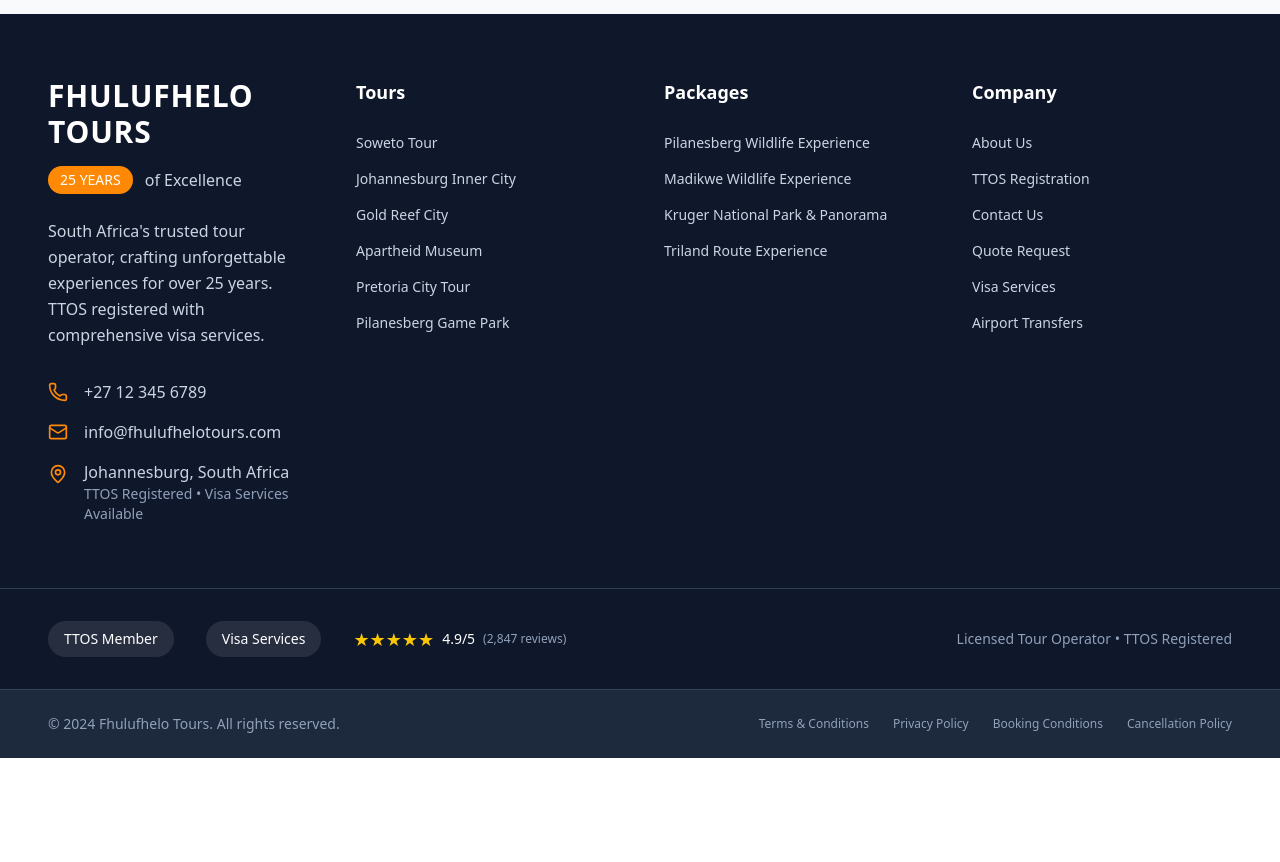
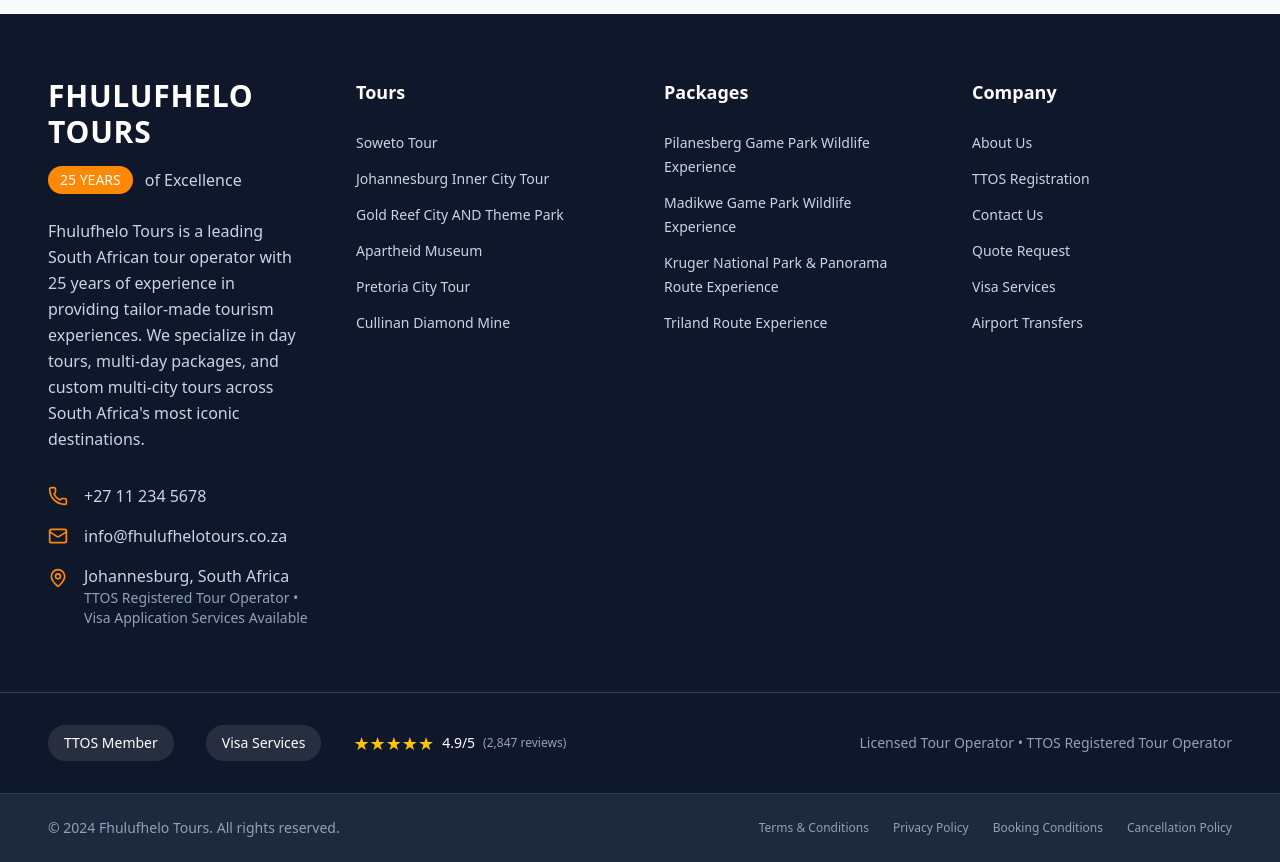
Before and after one commit to ubucode100/fhulufhelo-tours-website, a Next.js app: page / in a window 1280 px wide. Shown: the part 6200-7062 px from the top of the page. Before the commit the page ends 6958 px from the top, so only its background shows below. Built offline with nearby package versions, Linux system fonts and the light colour scheme.

Commit message:
feat: data updates

```diff
--- a/app/day-tours/[id]/page.tsx
+++ b/app/day-tours/[id]/page.tsx
@@ -12,94 +12,24 @@ import {
   BreadcrumbPage,
   BreadcrumbSeparator,
 } from "@/components/ui/breadcrumb"
-import { WhatsAppButton } from "@/components/whatsapp-button"
+import WhatsAppButton from "@/components/whatsapp-button"
 import { SwipeableGallery } from "@/components/swipeable-gallery"
+import { dayTours } from "@/data/packages"
+import { use } from "react"
+export default function DayTourDetailPage({ params }: { params: Promise<{ id: string }> }) {
 
-export default function DayTourDetailPage({ params }: { params: { id: string } }) {
-  // This would normally fetch data based on params.id
-  // For now, using mock data for the specific tour
-  const tour = {
-    id: params.id,
-    name: "Soweto Tour", // This would be dynamic based on ID
-    description:
-      "Experience the vibrant culture and rich history of Soweto, South Africa's most famous township. This immersive tour takes you through the heart of Soweto, where you'll discover the stories of struggle and triumph that shaped modern South Africa. Visit historical landmarks, meet local residents, and experience the authentic spirit of this remarkable community.",
-    duration: "6 hours",
-    groupSize: "8-12 people",
-    price: 850,
-    location: "Soweto, Johannesburg",
-    transport: "Air-conditioned minibus",
-    rating: 4.8,
-    reviewCount: 324,
-    difficulty: "Easy",
-    bestTime: "Year round",
-    highlights: [
-      "Mandela House Museum",
-      "Hector Pieterson Memorial",
-      "Vilakazi Street",
-      "Local shebeen visit",
-      "Traditional lunch",
-      "Orlando Towers",
-    ],
-    inclusions: [
-      "Professional tour guide",
-      "Transportation",
-      "Entrance fees",
-      "Traditional lunch",
-      "Bottled water",
-      "Hotel pickup and drop-off",
-    ],
-    itinerary: [
-      {
-        time: "08:00",
-        title: "Hotel Pickup",
-        description: "Pickup from your Johannesburg hotel and brief orientation about the day ahead",
-      },
-      {
-        time: "09:00",
-        title: "Vilakazi Street",
-        description: "Visit the famous street where both Nelson Mandela and Desmond Tutu lived",
-      },
-      {
-        time: "10:30",
-        title: "Mandela House Museum",
-        description: "Explore the former home of Nelson Mandela, now a museum showcasing his life",
-      },
-      {
-        time: "12:00",
-        title: "Traditional Lunch",
-        description: "Enjoy authentic South African cuisine at a local restaurant",
-      },
-      {
-        time: "13:30",
-        title: "Hector Pieterson Memorial",
-        description: "Learn about the 1976 student uprising and its significance in South African history",
-      },
-      {
-        time: "15:00",
-        title: "Local Community Visit",
-        description: "Meet local residents and experience daily life in Soweto",
-      },
-      {
-        time: "16:00",
-        title: "Return Journey",
-        description: "Return to your hotel with time for reflection and questions",
-      },
-    ],
-    images: [
-      "/placeholder.svg?height=400&width=600",
-      "/placeholder.svg?height=400&width=600",
-      "/placeholder.svg?height=400&width=600",
-      "/placeholder.svg?height=400&width=600",
-      "/placeholder.svg?height=400&width=600",
-      "/placeholder.svg?height=400&width=600",
-      "/placeholder.svg?height=400&width=600",
-      "/placeholder.svg?height=400&width=600",
-    ],
+  const { id } = use(params)
+
+  function getDayTourById(id: string) {
+    const tour = (dayTours as Array<any>).find((tour) => tour.id === id)
+    if (!tour) throw new Error("Tour not found")
+    return tour
   }
 
-  if (!tour) {
-    return <div>Tour not found</div>
-  }
+  const tour = getDayTourById(id)
+
+  console.log(tour)
+
 
   return (
     <div className="min-h-screen bg-gray-50">
--- a/app/day-tours/page.tsx
+++ b/app/day-tours/page.tsx
@@ -7,99 +7,7 @@ import { Card } from "@/components/ui/card"
 import { Badge } from "@/components/ui/badge"
 import Image from "next/image"
 import Link from "next/link"
-
-const dayTours = [
-  {
-    id: "soweto-tour",
-    name: "Soweto Tour",
-    description: "Experience the vibrant culture and rich history of Soweto",
-    duration: "6 hours",
-    groupSize: "8-12 people",
-    price: 850,
-    location: "Soweto, Johannesburg",
-    images: [
-      "/placeholder.svg?height=300&width=300",
-      "/placeholder.svg?height=300&width=300",
-      "/placeholder.svg?height=300&width=300",
-      "/placeholder.svg?height=300&width=300",
-    ],
-  },
-  {
-    id: "johannesburg-inner-city",
-    name: "Johannesburg Inner City Tour",
-    description: "Discover the heart of Johannesburg's urban landscape",
-    duration: "4 hours",
-    groupSize: "6-10 people",
-    price: 650,
-    location: "Johannesburg CBD",
-    images: [
-      "/placeholder.svg?height=300&width=300",
-      "/placeholder.svg?height=300&width=300",
-      "/placeholder.svg?height=300&width=300",
-      "/placeholder.svg?height=300&width=300",
-    ],
-  },
-  {
-    id: "gold-reef-city",
-    name: "Gold Reef City",
-    description: "Fun-filled adventure at South Africa's premier theme park",
-    duration: "8 hours",
-    groupSize: "4-15 people",
-    price: 950,
-    location: "Gold Reef City",
-    images: [
-      "/placeholder.svg?height=300&width=300",
-      "/placeholder.svg?height=300&width=300",
-      "/placeholder.svg?height=300&width=300",
-      "/placeholder.svg?height=300&width=300",
-    ],
-  },
-  {
-    id: "apartheid-museum",
-    name: "Apartheid Museum",
-    description: "Journey through South Africa's history and path to democracy",
-    duration: "5 hours",
-    groupSize: "6-15 people",
-    price: 550,
-    location: "Johannesburg",
-    images: [
-      "/placeholder.svg?height=300&width=300",
-      "/placeholder.svg?height=300&width=300",
-      "/placeholder.svg?height=300&width=300",
-      "/placeholder.svg?height=300&width=300",
-    ],
-  },
-  {
-    id: "pretoria-city-tour",
-    name: "Pretoria City Tour",
-    description: "Explore South Africa's administrative capital and its landmarks",
-    duration: "7 hours",
-    groupSize: "8-15 people",
-    price: 750,
-    location: "Pretoria",
-    images: [
-      "/placeholder.svg?height=300&width=300",
-      "/placeholder.svg?height=300&width=300",
-      "/placeholder.svg?height=300&width=300",
-      "/placeholder.svg?height=300&width=300",
-    ],
-  },
-  {
-    id: "lion-cheetah-sanctuary",
-    name: "Lion & Cheetah Sanctuary",
-    description: "Get up close with Africa's magnificent big cats",
-    duration: "8 hours",
-    groupSize: "6-15 people",
-    price: 1100,
-    location: "Hartbeespoort",
-    images: [
-      "/placeholder.svg?height=300&width=300",
-      "/placeholder.svg?height=300&width=300",
-      "/placeholder.svg?height=300&width=300",
-      "/placeholder.svg?height=300&width=300",
-    ],
-  },
-]
+import { dayTours } from "@/data/packages"
 
 function TourCard({ tour }: { tour: (typeof dayTours)[0] }) {
   const [isFavorited, setIsFavorited] = useState(false)
@@ -109,7 +17,7 @@ function TourCard({ tour }: { tour: (typeof dayTours)[0] }) {
       {/* Image Grid - Show ALL images */}
       <div className="relative">
         <div className="grid grid-cols-2 gap-1 p-1">
-          {tour.images.map((image, index) => (
+          {tour.images?.map((image, index) => (
             <div key={index} className="aspect-square relative overflow-hidden rounded-lg">
               <Image
                 src={image || "/placeholder.svg"}
@@ -119,7 +27,17 @@ function TourCard({ tour }: { tour: (typeof dayTours)[0] }) {
                 sizes="(max-width: 640px) 50vw, (max-width: 1024px) 25vw, 16vw"
               />
             </div>
-          ))}
+          )) || (
+            <div className="aspect-square relative overflow-hidden rounded-lg">
+              <Image
+                src="/placeholder.svg"
+                alt={`${tour.name} - Image`}
+                fill
+                className="object-cover transition-transform duration-300 group-hover:scale-105"
+                sizes="(max-width: 640px) 50vw, (max-width: 1024px) 25vw, 16vw"
+              />
+            </div>
+          )}
         </div>
 
         {/* Top Actions */}
@@ -169,13 +87,15 @@ function TourCard({ tour }: { tour: (typeof dayTours)[0] }) {
           </div>
           <div className="flex items-center">
             <Users className="w-4 h-4 mr-1" />
-            <span>{tour.groupSize}</span>
+            <span>{tour.groupSize || `${tour.maxGroupSize} people`}</span>
           </div>
         </div>
 
         {/* Price & Book */}
         <div className="flex items-center justify-between">
-          <div className="text-2xl font-bold text-gray-900">R{tour.price.toLocaleString()}</div>
+          <div className="text-2xl font-bold text-gray-900">
+            R{tour.price?.adult?.toLocaleString() || tour.price?.toLocaleString()}
+          </div>
           <Link href={`/day-tours/${tour.id}`}>
             <Button className="rounded-full bg-gray-900 hover:bg-gray-800 px-6">View Details</Button>
           </Link>
--- a/components/footer.tsx
+++ b/components/footer.tsx
@@ -1,23 +1,18 @@
 import { Phone, Mail, MapPin } from "lucide-react"
+import { dayTours, tourPackages, company } from "@/data/packages"
 
 export default function Footer() {
   // Popular day tours based on actual services
-  const popularDayTours = [
-    { name: "Soweto Tour", href: "/services/day-tours/soweto-tour" },
-    { name: "Johannesburg Inner City", href: "/services/day-tours/johannesburg-inner-city" },
-    { name: "Gold Reef City", href: "/services/day-tours/gold-reef-city" },
-    { name: "Apartheid Museum", href: "/services/day-tours/apartheid-museum" },
-    { name: "Pretoria City Tour", href: "/services/day-tours/pretoria-city-tour" },
-    { name: "Pilanesberg Game Park", href: "/services/day-tours/pilanesberg-game-park" },
-  ]
+  const popularDayTours = dayTours.slice(0, 6).map(tour => ({
+    name: tour.name,
+    href: `/day-tours/${tour.id}`
+  }))
 
   // Tour packages based on actual offerings
-  const tourPackages = [
-    { name: "Pilanesberg Wildlife Experience", href: "/services/tour-packages/pilanesberg-wildlife" },
-    { name: "Madikwe Wildlife Experience", href: "/services/tour-packages/madikwe-wildlife" },
-    { name: "Kruger National Park & Panorama", href: "/services/tour-packages/kruger-panorama" },
-    { name: "Triland Route Experience", href: "/services/tour-packages/triland-route" },
-  ]
+  const popularTourPackages = tourPackages.slice(0, 4).map(pkg => ({
+    name: pkg.name,
+    href: `/packages/${pkg.id}`
+  }))
 
   // Company links based on actual business focus
   const companyLinks = [
@@ -44,14 +39,13 @@ export default function Footer() {
           {/* Company Info & Contact */}
           <div className="lg:col-span-1">
             <div className="mb-8">
-              <h2 className="text-3xl font-bold text-white mb-4 tracking-wide">FHULUFHELO TOURS</h2>
+              <h2 className="text-3xl font-bold text-white mb-4 tracking-wide">{company.name.toUpperCase()}</h2>
               <div className="flex items-center gap-3 mb-6">
-                <span className="bg-orange-400 text-white px-3 py-1 rounded-full text-sm font-medium">25 YEARS</span>
+                <span className="bg-orange-400 text-white px-3 py-1 rounded-full text-sm font-medium">{company.experience.years} YEARS</span>
                 <span className="text-slate-300">of Excellence</span>
               </div>
               <p className="text-slate-300 text-base leading-relaxed mb-8 max-w-md">
-                South Africa's trusted tour operator, crafting unforgettable experiences for over 25 years.
-                TTOS registered with comprehensive visa services.
+                {company.description}
               </p>
             </div>
 
@@ -59,24 +53,24 @@ export default function Footer() {
             <div className="space-y-4">
               <div className="flex items-center gap-4 text-base">
                 <Phone className="h-5 w-5 text-orange-400 flex-shrink-0" />
-                <a href="tel:+27123456789" className="text-slate-300 hover:text-orange-400 transition-colors font-medium">
-                  +27 12 345 6789
+                <a href={`tel:${company.contact.phone}`} className="text-slate-300 hover:text-orange-400 transition-colors font-medium">
+                  {company.contact.phone}
                 </a>
               </div>
               <div className="flex items-center gap-4 text-base">
                 <Mail className="h-5 w-5 text-orange-400 flex-shrink-0" />
                 <a
-                  href="mailto:info@fhulufhelotours.com"
+                  href={`mailto:${company.contact.email}`}
                   className="text-slate-300 hover:text-orange-400 transition-colors font-medium"
                 >
-                  info@fhulufhelotours.com
+                  {company.contact.email}
                 </a>
               </div>
               <div className="flex items-start gap-4 text-base">
                 <MapPin className="h-5 w-5 text-orange-400 flex-shrink-0 mt-1" />
                 <div className="text-slate-300">
                   <p className="font-medium">Johannesburg, South Africa</p>
-                  <p className="text-sm text-slate-400">TTOS Registered • Visa Services Available</p>
+                  <p className="text-sm text-slate-400">{company.credentials.ttosRegistration} • {company.credentials.visaServices}</p>
                 </div>
               </div>
             </div>
@@ -100,7 +94,7 @@ export default function Footer() {
           <div>
             <h3 className="text-lg font-semibold text-white mb-6">Packages</h3>
             <ul className="space-y-3">
-              {tourPackages.map((link) => (
+              {popularTourPackages.map((link) => (
                 <li key={link.name}>
                   <a href={link.href} className="text-slate-300 hover:text-orange-400 transition-colors text-sm">
                     {link.name}
@@ -145,7 +139,7 @@ export default function Footer() {
             </div>
 
             <div className="text-sm text-slate-400">
-              <span>Licensed Tour Operator • TTOS Registered</span>
+              <span>Licensed Tour Operator • {company.credentials.ttosRegistration}</span>
             </div>
           </div>
         </div>
@@ -156,7 +150,7 @@ export default function Footer() {
         <div className="container mx-auto px-6 sm:px-8 lg:px-12 py-6">
           <div className="flex flex-col md:flex-row items-center justify-between gap-4">
             <div className="text-sm text-slate-400">
-              <p>&copy; 2024 Fhulufhelo Tours. All rights reserved.</p>
+              <p>&copy; 2024 {company.name}. All rights reserved.</p>
             </div>
 
             <div className="flex flex-wrap gap-6 text-xs text-slate-400">
```
Also changed, not shown: components/navigation.tsx (+4 -3 lines), components/whatsapp-button.tsx (+20 -38 lines).
